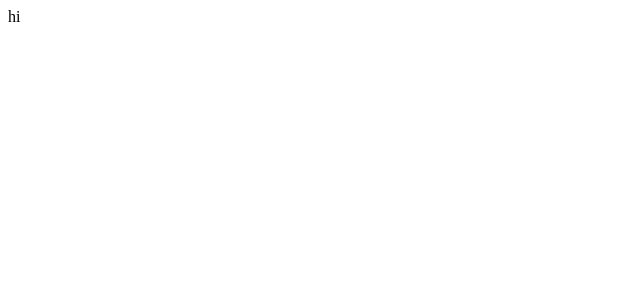
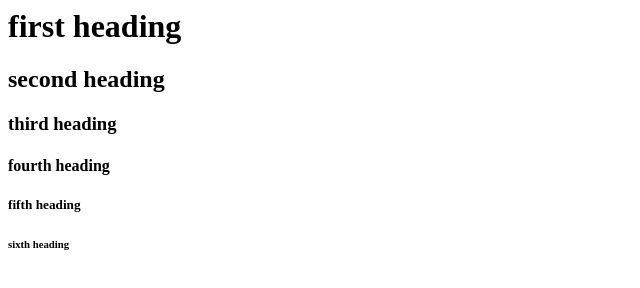
Before and after one commit to kanika0609/cse-19, a plain HTML site: page index.html in a window 1280 px wide. Shown: the whole page, without its empty margins (0-640 px from the left). Drawn offline with Linux system fonts and the light colour scheme.

Commit message:
inline and block

```diff
--- a/index.html
+++ b/index.html
@@ -1,5 +1,15 @@
 <html>
+    <head>
+        <title>
+            my first page
+        </title>
+    </head>
     <body>
-        hi
+        <h1>first heading</h1>
+        <h2>second heading</h2>
+        <h3>third heading</h3>
+        <h4>fourth heading</h4>
+        <h5>fifth heading</h5>
+        <h6>sixth heading</h6>
     </body>
 </html>
```
